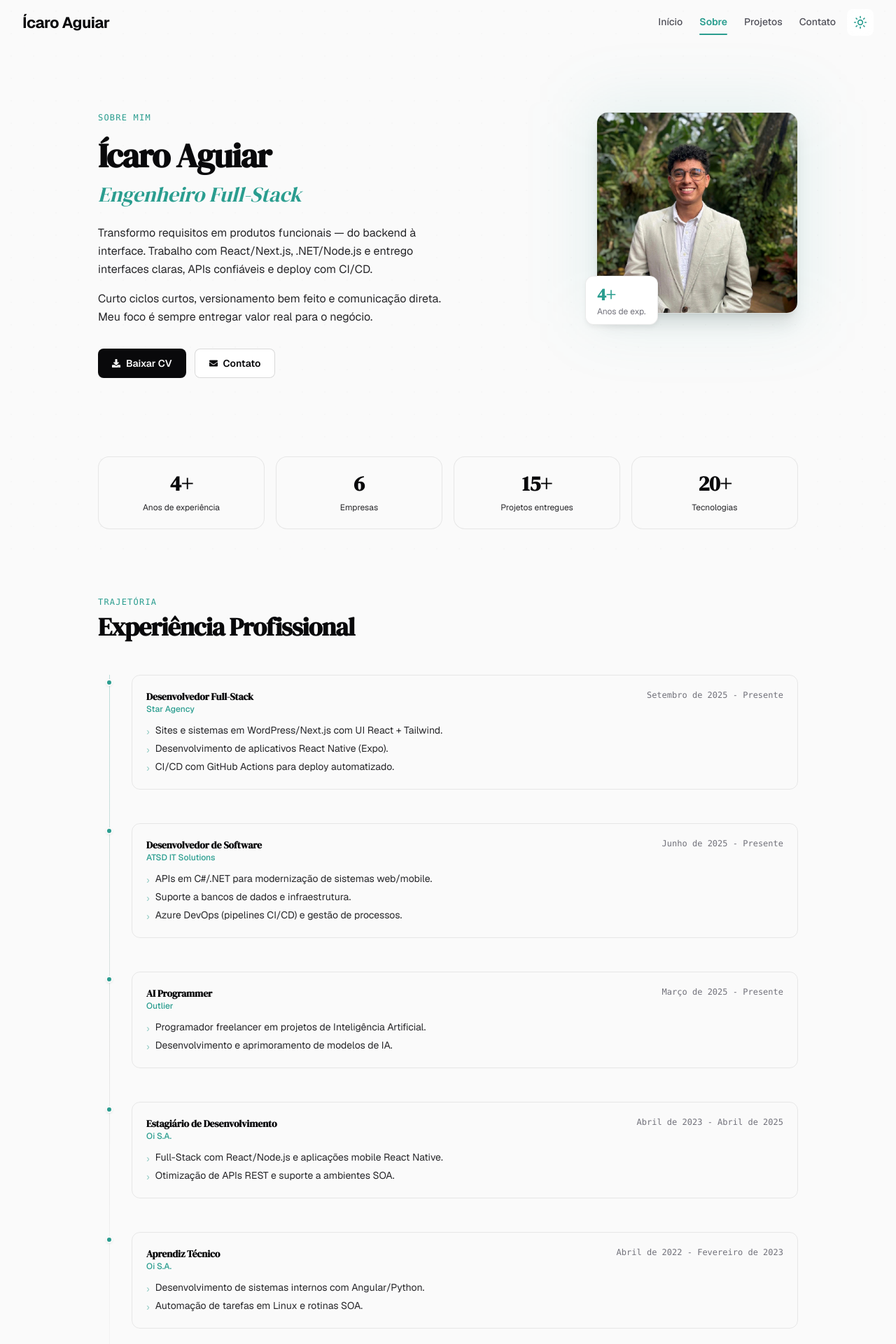
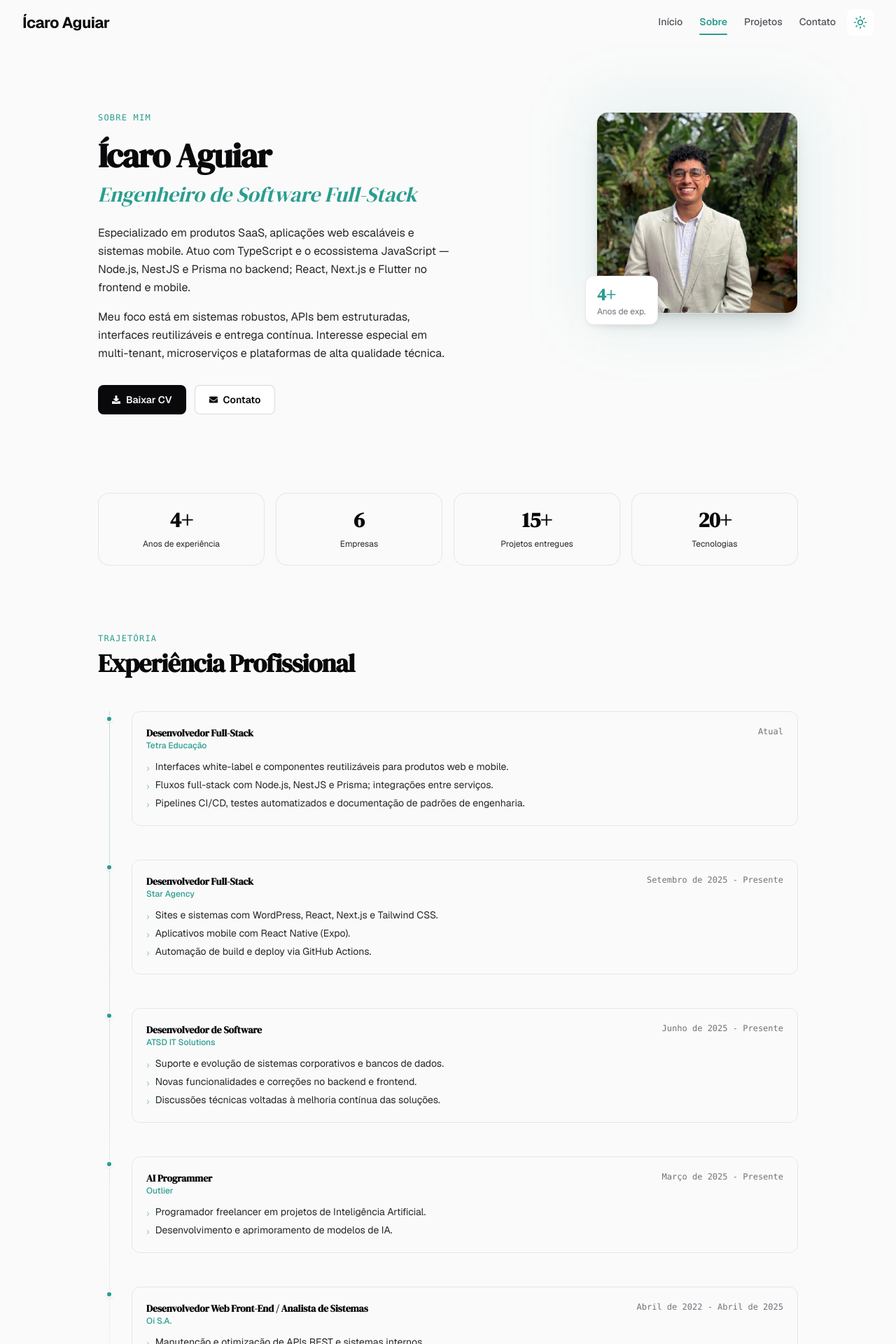
Before and after one commit to IcaroAguiar/icaroaguiar.dev, a Next.js app: page /sobre in a window 1280 px wide. Shown: the top 1920 px of the page at 70% size. Built offline with nearby package versions, Linux system fonts and the light colour scheme.

Commit message:
content: atualiza currículo — Tetra Educação, stack NestJS/Flutter/Prisma, bio orientada a produto

```diff
--- a/src/app/sobre/page.tsx
+++ b/src/app/sobre/page.tsx
@@ -42,16 +42,17 @@ export default function SobrePage() {
                 Ícaro Aguiar
               </h1>
               <p className="text-2xl md:text-3xl font-display italic text-accent-primary mb-6">
-                Engenheiro Full-Stack
+                Engenheiro de Software Full-Stack
               </p>
               <p className="text-text-secondary leading-relaxed mb-4 text-base max-w-lg">
-                Transformo requisitos em produtos funcionais — do backend à interface. Trabalho com
-                React/Next.js, .NET/Node.js e entrego interfaces claras, APIs confiáveis e
-                deploy com CI/CD.
+                Especializado em produtos SaaS, aplicações web escaláveis e sistemas mobile. Atuo
+                com TypeScript e o ecossistema JavaScript — Node.js, NestJS e Prisma no backend;
+                React, Next.js e Flutter no frontend e mobile.
               </p>
               <p className="text-text-secondary leading-relaxed mb-8 text-base max-w-lg">
-                Curto ciclos curtos, versionamento bem feito e comunicação direta.
-                Meu foco é sempre entregar valor real para o negócio.
+                Meu foco está em sistemas robustos, APIs bem estruturadas, interfaces reutilizáveis
+                e entrega contínua. Interesse especial em multi-tenant, microserviços e plataformas
+                de alta qualidade técnica.
               </p>
 
               <div className="flex flex-wrap gap-3">
--- a/src/components/ExpertiseBar/ExpertiseBar.tsx
+++ b/src/components/ExpertiseBar/ExpertiseBar.tsx
@@ -8,9 +8,9 @@ const EXPERTISE = [
   'Docker',
   'CI/CD',
   'TypeScript',
+  'Flutter',
+  'Prisma',
   'Node.js',
-  'Prisma',
-  'Integrações',
   'DDD',
   'REST APIs',
 ];
--- a/src/components/Hero/Hero.tsx
+++ b/src/components/Hero/Hero.tsx
@@ -11,10 +11,11 @@ import { staggerContainerVariants, itemVariants } from '@/hooks';
 import './Hero.css';
 
 const domainChips = [
-  'SaaS',
-  'APIs & Integrações',
-  'Interfaces Premium',
-  'Arquitetura Orientada a Domínio',
+  'SaaS & Multi-tenant',
+  'APIs & Microserviços',
+  'Interfaces White-label',
+  'NestJS · Prisma · PostgreSQL',
+  'React · Next.js · Flutter',
 ];
 
 export default function Hero() {
@@ -53,7 +54,7 @@ export default function Hero() {
 
             {/* Subheadline */}
             <p className="text-lg md:text-xl text-text-secondary leading-relaxed mb-8 max-w-xl text-center lg:text-left font-light">
-              Atuo do backend à interface, criando sistemas robustos, utilizáveis e visualmente bem resolvidos.
+              Especializado em SaaS, APIs bem estruturadas e interfaces reutilizáveis — do backend à entrega em produção.
             </p>
 
             {/* Domain chips */}
--- a/src/data/education.ts
+++ b/src/data/education.ts
@@ -13,11 +13,16 @@ export const education: Education[] = [
   {
     course: 'Análise e Desenvolvimento de Sistemas',
     institution: 'Universidade Salvador (UNIFACS)',
-    status: 'Conclusão prevista: Dezembro de 2025',
+    status: 'Em andamento',
   },
   {
-    course: 'Técnico em Programação Full-Stack',
-    institution: 'SENAI-SP',
-    status: 'Concluído em Fevereiro de 2023',
+    course: 'Programação Full Stack',
+    institution: 'SENAI São Paulo',
+    status: 'Concluído',
+  },
+  {
+    course: 'Técnico em Mecatrônica',
+    institution: 'SENAI CIMATEC',
+    status: 'Concluído',
   },
 ];
--- a/src/data/experiences.ts
+++ b/src/data/experiences.ts
@@ -8,12 +8,22 @@ export interface Experience {
 export const experiences: Experience[] = [
   {
     role: 'Desenvolvedor Full-Stack',
+    company: 'Tetra Educação',
+    period: 'Atual',
+    tasks: [
+      'Interfaces white-label e componentes reutilizáveis para produtos web e mobile.',
+      'Fluxos full-stack com Node.js, NestJS e Prisma; integrações entre serviços.',
+      'Pipelines CI/CD, testes automatizados e documentação de padrões de engenharia.',
+    ],
+  },
+  {
+    role: 'Desenvolvedor Full-Stack',
     company: 'Star Agency',
     period: 'Setembro de 2025 - Presente',
     tasks: [
-      'Sites e sistemas em WordPress/Next.js com UI React + Tailwind.',
-      'Desenvolvimento de aplicativos React Native (Expo).',
-      'CI/CD com GitHub Actions para deploy automatizado.',
+      'Sites e sistemas com WordPress, React, Next.js e Tailwind CSS.',
+      'Aplicativos mobile com React Native (Expo).',
+      'Automação de build e deploy via GitHub Actions.',
     ],
   },
   {
@@ -21,9 +31,9 @@ export const experiences: Experience[] = [
     company: 'ATSD IT Solutions',
     period: 'Junho de 2025 - Presente',
     tasks: [
-      'APIs em C#/.NET para modernização de sistemas web/mobile.',
-      'Suporte a bancos de dados e infraestrutura.',
-      'Azure DevOps (pipelines CI/CD) e gestão de processos.',
+      'Suporte e evolução de sistemas corporativos e bancos de dados.',
+      'Novas funcionalidades e correções no backend e frontend.',
+      'Discussões técnicas voltadas à melhoria contínua das soluções.',
     ],
   },
   {
@@ -36,21 +46,13 @@ export const experiences: Experience[] = [
     ],
   },
   {
-    role: 'Estagiário de Desenvolvimento',
+    role: 'Desenvolvedor Web Front-End / Analista de Sistemas',
     company: 'Oi S.A.',
-    period: 'Abril de 2023 - Abril de 2025',
+    period: 'Abril de 2022 - Abril de 2025',
     tasks: [
-      'Full-Stack com React/Node.js e aplicações mobile React Native.',
-      'Otimização de APIs REST e suporte a ambientes SOA.',
-    ],
-  },
-  {
-    role: 'Aprendiz Técnico',
-    company: 'Oi S.A.',
-    period: 'Abril de 2022 - Fevereiro de 2023',
-    tasks: [
-      'Desenvolvimento de sistemas internos com Angular/Python.',
-      'Automação de tarefas em Linux e rotinas SOA.',
+      'Manutenção e otimização de APIs REST e sistemas internos.',
+      'Full-stack com React e Node.js; gestão de ambientes SOA.',
+      'Desenvolvimento de sistemas internos com Angular e Python.',
     ],
   },
   {
--- a/src/data/skills.ts
+++ b/src/data/skills.ts
@@ -3,11 +3,10 @@ export interface SkillCategory {
 }
 
 export const skills: SkillCategory = {
-  Linguagens: ['C#', 'JavaScript/TypeScript', 'Python'],
-  'Front-end': ['React', 'Next.js', 'Angular', 'Tailwind CSS', 'HTML5/CSS3', 'WordPress'],
-  'Back-end': ['.NET', 'Node.js', 'APIs REST'],
-  Mobile: ['React Native', 'Expo'],
-  'Bancos de Dados': ['SQL Server', 'Oracle', 'PostgreSQL'],
-  'DevOps & Cloud': ['GitHub Actions', 'Azure DevOps', 'CI/CD', 'Linux', 'Docker'],
-  Metodologias: ['Scrum', 'Desenvolvimento Ágil'],
+  'Back-end': ['Node.js', 'NestJS', 'Prisma', 'APIs REST', '.NET / C#', 'Python'],
+  'Front-end': ['React', 'Next.js', 'TypeScript', 'Tailwind CSS', 'HTML5/CSS3'],
+  Mobile: ['Flutter', 'React Native', 'Expo'],
+  'Banco de Dados': ['PostgreSQL', 'SQL Server', 'Oracle'],
+  'DevOps & Infra': ['Docker', 'CI/CD', 'GitHub Actions', 'Azure DevOps', 'Linux'],
+  Arquitetura: ['DDD', 'Multi-tenant', 'Microserviços', 'Autenticação', 'Modelagem de dados'],
 };
```
